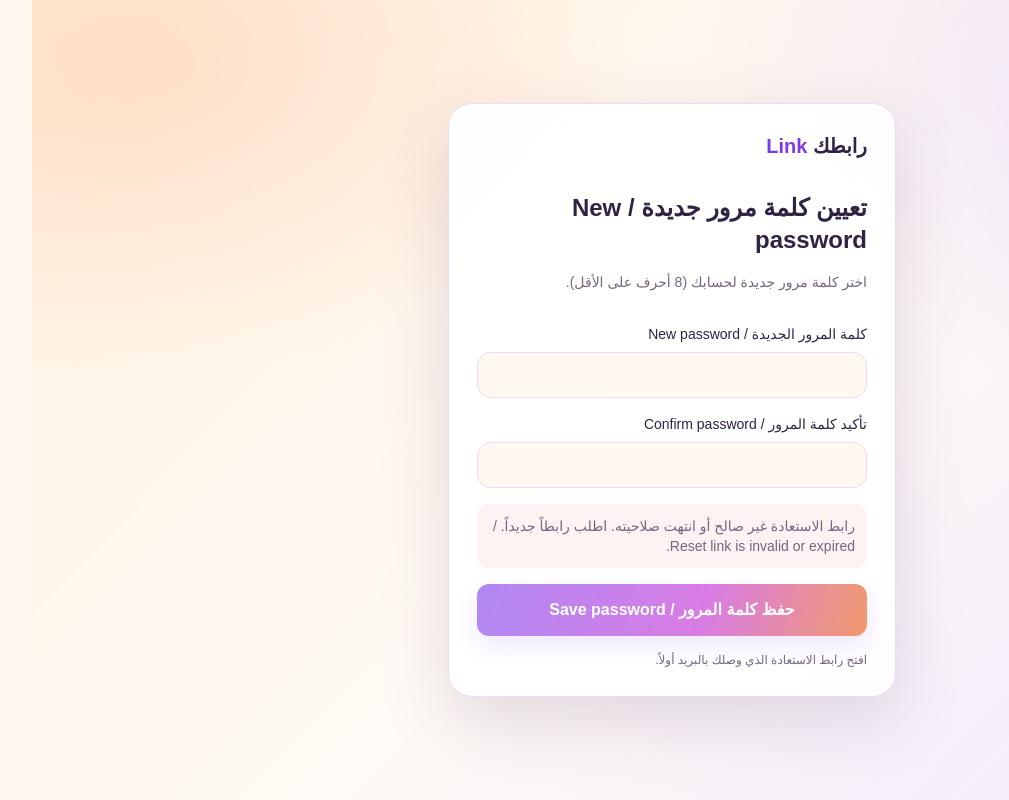
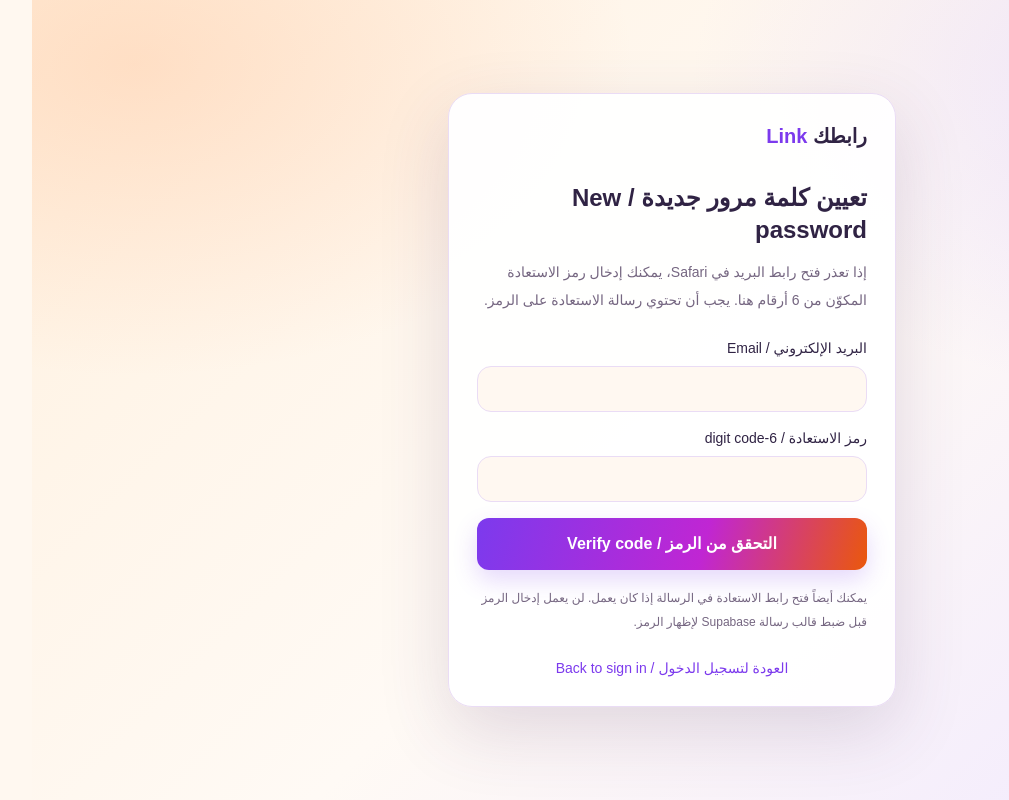
Before and after one commit to zainmuawiyah123-png/smart_link, a Next.js app: page /auth/reset-password in a window 1280 px wide. Shown: the whole page, without its empty margins (99-1108 px from the left). Built offline with nearby package versions, Linux system fonts and the light colour scheme; no server answers.

Commit message:
Add recovery OTP fallback for Safari users

```diff
--- a/app/auth/reset-password/page.tsx
+++ b/app/auth/reset-password/page.tsx
@@ -7,24 +7,51 @@ import { createClient } from "@/lib/supabase/client";
 
 export default function ResetPasswordPage() {
   const router = useRouter();
+  const [email, setEmail] = useState("");
+  const [otp, setOtp] = useState("");
   const [password, setPassword] = useState("");
   const [confirm, setConfirm] = useState("");
   const [busy, setBusy] = useState(false);
+  const [verifying, setVerifying] = useState(false);
   const [ready, setReady] = useState(false);
   const [error, setError] = useState("");
   const [message, setMessage] = useState("");
 
   useEffect(() => {
     const supabase = createClient();
+    let active = true;
     supabase.auth.getSession().then(({ data }) => {
-      setReady(Boolean(data.session));
-      if (!data.session) setError("رابط الاستعادة غير صالح أو انتهت صلاحيته. اطلب رابطاً جديداً. / Reset link is invalid or expired.");
+      if (active) setReady(Boolean(data.session));
     });
     const { data: listener } = supabase.auth.onAuthStateChange((event, session) => {
-      if (event === "PASSWORD_RECOVERY" || session) setReady(true);
+      if (active && (event === "PASSWORD_RECOVERY" || session)) setReady(true);
     });
-    return () => listener.subscription.unsubscribe();
+    return () => {
+      active = false;
+      listener.subscription.unsubscribe();
+    };
   }, []);
+
+  async function verifyCode(event: FormEvent<HTMLFormElement>) {
+    event.preventDefault();
+    setError(""); setMessage("");
+    if (!email.trim() || !/^\\d{6}$/.test(otp.trim())) {
+      setError("أدخل البريد الإلكتروني ورمز الاستعادة المكوّن من 6 أرقام.");
+      return;
+    }
+    setVerifying(true);
+    try {
+      const supabase = createClient();
+      const { error: verifyError } = await supabase.auth.verifyOtp({
+        email: email.trim(), token: otp.trim(), type: "recovery",
+      });
+      if (verifyError) throw verifyError;
+      setReady(true);
+      setMessage("تم التحقق من الرمز. أدخل كلمة المرور الجديدة.");
+    } catch (e) {
+      setError(e instanceof Error ? e.message : "تعذر التحقق من الرمز. تأكد من الرمز واطلب رسالة جديدة إذا انتهت صلاحيته.");
+    } finally { setVerifying(false); }
+  }
 
   async function submit(event: FormEvent<HTMLFormElement>) {
     event.preventDefault();
@@ -36,9 +63,8 @@ export default function ResetPasswordPage() {
       const supabase = createClient();
       const { error: updateError } = await supabase.auth.updateUser({ password });
       if (updateError) throw updateError;
-      setMessage("تم تحديث كلمة المرور. جارٍ فتح حسابك...");
-      router.replace("/dashboard");
-      router.refresh();
+      setMessage("تم تحديث كلمة المرور بنجاح. جارٍ فتح حسابك...");
+      router.replace("/dashboard"); router.refresh();
     } catch (e) {
       setError(e instanceof Error ? e.message : "تعذر تحديث كلمة المرور.");
     } finally { setBusy(false); }
@@ -48,6 +74,20 @@ export default function ResetPasswordPage() {
     <section className="w-full max-w-md rounded-3xl border border-slate-200 bg-white p-7 shadow-2xl">
       <Link href="/" className="text-xl font-black">رابطك <span className="text-teal-700">Link</span></Link>
       <h1 className="mt-8 text-2xl font-black">تعيين كلمة مرور جديدة / New password</h1>
+      {!ready ? <>
+        <p className="mt-3 text-sm leading-7 text-slate-600">إذا تعذر فتح رابط البريد في Safari، يمكنك إدخال رمز الاستعادة المكوّن من 6 أرقام هنا. يجب أن تحتوي رسالة الاستعادة على الرمز.</p>
+        <form onSubmit={verifyCode} className="mt-6 space-y-4">
+          <label className="block text-sm">البريد الإلكتروني / Email
+            <input type="email" required autoComplete="email" value={email} onChange={e=>setEmail(e.target.value)} className="mt-2 w-full rounded-xl border border-slate-200 bg-slate-50 px-4 py-3 outline-none focus:border-teal-400" />
+          </label>
+          <label className="block text-sm">رمز الاستعادة / 6-digit code
+            <input inputMode="numeric" autoComplete="one-time-code" pattern="[0-9]{6}" maxLength={6} required value={otp} onChange={e=>setOtp(e.target.value.replace(/\\D/g, "").slice(0, 6))} className="mt-2 w-full rounded-xl border border-slate-200 bg-slate-50 px-4 py-3 text-center tracking-[0.4em] outline-none focus:border-teal-400" />
+          </label>
+          {error && <p role="alert" className="rounded-xl bg-red-50 p-3 text-sm text-red-600">{error}</p>}
+          <button disabled={verifying} className="w-full rounded-xl bg-teal-600 px-5 py-3.5 font-bold text-white disabled:opacity-60">{verifying ? "جارٍ التحقق..." : "التحقق من الرمز / Verify code"}</button>
+        </form>
+        <p className="mt-4 text-xs leading-6 text-slate-500">يمكنك أيضاً فتح رابط الاستعادة في الرسالة إذا كان يعمل. لن يعمل إدخال الرمز قبل ضبط قالب رسالة Supabase لإظهار الرمز.</p>
+      </> : <>
         <p className="mt-3 text-sm leading-7 text-slate-600">اختر كلمة مرور جديدة لحسابك (8 أحرف على الأقل).</p>
         <form onSubmit={submit} className="mt-7 space-y-4">
           <label className="block text-sm">كلمة المرور الجديدة / New password
@@ -58,9 +98,10 @@ export default function ResetPasswordPage() {
           </label>
           {error && <p role="alert" className="rounded-xl bg-red-50 p-3 text-sm text-red-600">{error}</p>}
           {message && <p role="status" className="rounded-xl bg-emerald-50 p-3 text-sm text-emerald-700">{message}</p>}
-        <button disabled={busy || !ready} className="w-full rounded-xl bg-teal-600 px-5 py-3.5 font-bold text-white disabled:opacity-60">{busy ? "جارٍ الحفظ..." : "حفظ كلمة المرور / Save password"}</button>
+          <button disabled={busy} className="w-full rounded-xl bg-teal-600 px-5 py-3.5 font-bold text-white disabled:opacity-60">{busy ? "جارٍ الحفظ..." : "حفظ كلمة المرور / Save password"}</button>
         </form>
-      {!ready && <p className="mt-4 text-xs text-slate-500">افتح رابط الاستعادة الذي وصلك بالبريد أولاً.</p>}
+      </>}
+      <Link href="/auth?mode=login" className="mt-6 block text-center text-sm text-teal-700">العودة لتسجيل الدخول / Back to sign in</Link>
     </section>
   </main>;
 }
```
Lines whose indentation alone changed are shown as unchanged.
